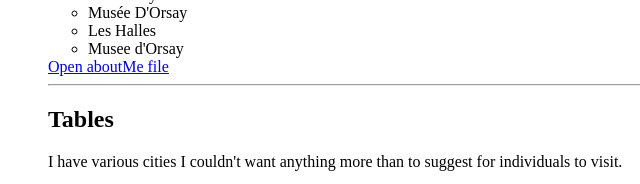
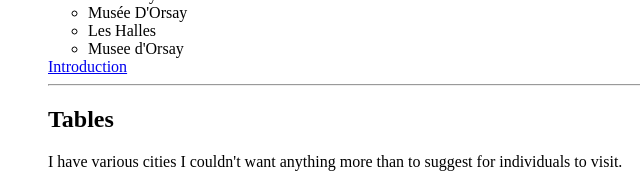
Before and after one commit to 44-563-Web-Apps-F22/44563-webapps-assignment-3-avinash1769, a plain HTML site: page index.html in a window 1280 px wide. Shown: the part 519-703 px from the top of the page, 0-640 px from the left. Drawn offline with Linux system fonts and the light colour scheme.

Commit message:
Updating

```diff
--- a/index.html
+++ b/index.html
@@ -46,7 +46,7 @@
             <li>Musee d'Orsay</li>
         </ul>
 
-        <a href = "aboutme.html" target="_blank"> Open aboutMe file</a>
+        <a href = "aboutme.html">Introduction</a>
 
         <hr>
         <h2>Tables</h2>
@@ -109,7 +109,7 @@
     </body>
 
 
-</html>
+    </html>
 
 <h1>code section</h1>
     <blockquote>How does the IPAD Detector work ?</blockquote>
@@ -117,6 +117,6 @@
         <pre><svg width="100%" height = "100%">
             RewriteCond %{HTTP_USER_AGENT} ^.iPad.$
 RewriteRule ^(.*)$ http://ipad.yourdomain.com [R=301]
-        </svg>
+        </svg> </pre>
     </body>
     </html>
```
